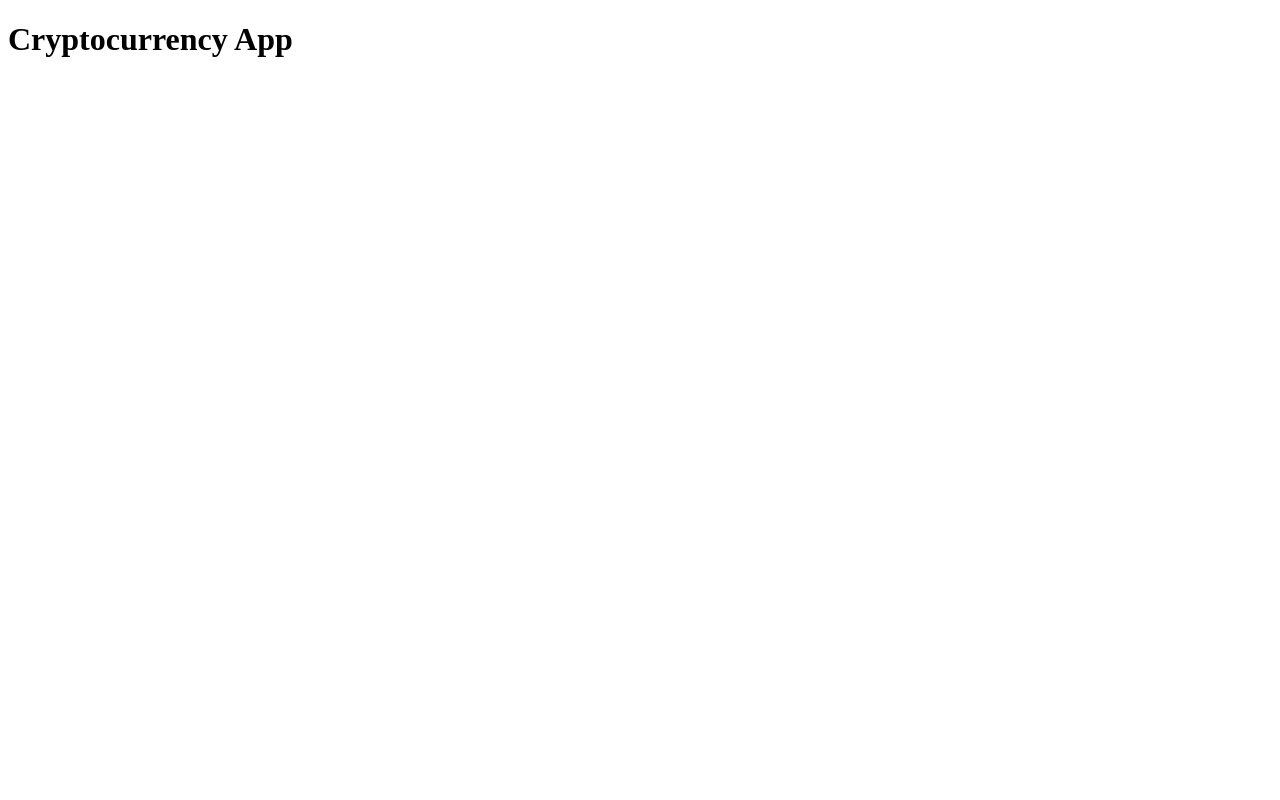
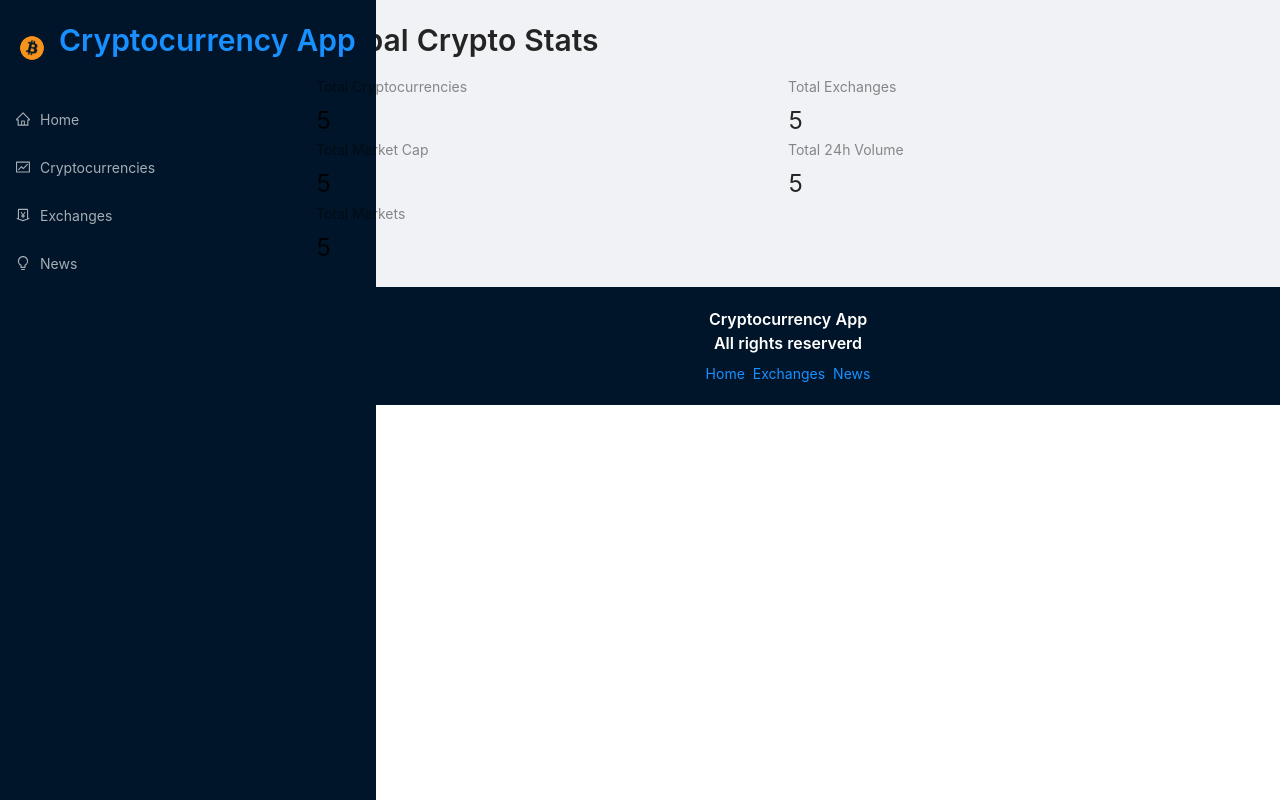
Before and after one commit to DavidPayet/Cryptocurrency_App, a React (Create React App) app: page / in a window 1280 px wide. Built offline with nearby package versions, Linux system fonts and the light colour scheme; the HTML template or start-up script is replaced by a standard one.

Commit message:
routes, links ans all necessary components initialization

```diff
--- a/src/App.js
+++ b/src/App.js
@@ -1,10 +1,41 @@
+import { Routes, Route, Link } from 'react-router-dom'
+import { Layout, Typography, Space } from 'antd'
+import './style/App.css'
+import { Navbar, HomePage, Exchanges, Cryptocurrencies, CryptoDetails, News } from './components'
 
-function App() {
+const App = () => {
   return (
-    <div className="App">
-      <h1>Cryptocurrency App</h1>
+    <div className="app">
+      <div className="navbar">
+        <Navbar />
+      </div>
+      <div className="main">
+        <Layout>
+          <div className="routes">
+            <Routes>
+              <Route path='/' element={<HomePage />} />
+              <Route path='/exchanges' element={<Exchanges />} />
+              <Route path='/cryptocurrencies' element={<Cryptocurrencies />} />
+              <Route path='/crypto/:coinId' element={<CryptoDetails />} />
+              <Route path='/news' element={<News />} />
+            </Routes>
+          </div>
+        </Layout>
+        <div className="footer">
+          <Typography.Title level={5} style={{ color: 'white', textAlign: 'center' }}>
+            Cryptocurrency App
+            <br />
+            All rights reserverd
+          </Typography.Title>
+          <Space>
+            <Link to='/'>Home</Link>
+            <Link to='/exchanges'>Exchanges</Link>
+            <Link to='/news'>News</Link>
+          </Space>
+        </div>
+      </div>
     </div>
   );
 }
 
-export default App;
+export default App
--- /dev/null
+++ b/src/components/CryptoDetails.jsx
@@ -0,0 +1,8 @@
+
+const CryptoDetails = () => {
+  return (
+    <div>CryptoDetails</div>
+  )
+}
+
+export default CryptoDetails
--- /dev/null
+++ b/src/components/Cryptocurrencies.jsx
@@ -0,0 +1,8 @@
+
+const Cryptocurrencies = () => {
+  return (
+    <div>Cryptocurrencies</div>
+  )
+}
+
+export default Cryptocurrencies
--- /dev/null
+++ b/src/components/Exchanges.jsx
@@ -0,0 +1,8 @@
+
+const Exchanges = () => {
+  return (
+    <div>Exchanges</div>
+  )
+}
+
+export default Exchanges
--- /dev/null
+++ b/src/components/HomePage.jsx
@@ -0,0 +1,22 @@
+import millify from 'millify'
+import { Typography, Row, Col, Statistic } from 'antd'
+import { Link } from 'react-router-dom'
+
+const { Title } = Typography
+
+const HomePage = () => {
+  return (
+    <>
+      <Title level={2} className='heading'>Global Crypto Stats</Title>
+      <Row>
+        <Col span={12}><Statistic title='Total Cryptocurrencies' value='5' /></Col>
+        <Col span={12}><Statistic title='Total Exchanges' value='5' /></Col>
+        <Col span={12}><Statistic title='Total Market Cap' value='5' /></Col>
+        <Col span={12}><Statistic title='Total 24h Volume' value='5' /></Col>
+        <Col span={12}><Statistic title='Total Markets' value='5' /></Col>
+      </Row>
+    </>
+  )
+}
+
+export default HomePage
--- /dev/null
+++ b/src/components/Navbar.jsx
@@ -0,0 +1,34 @@
+import { Button, Menu, Typography, Avatar } from 'antd'
+import { Link } from 'react-router-dom'
+import { HomeOutlined, MoneyCollectOutlined, BulbOutlined, FundOutlined, MenuOutlined } from '@ant-design/icons'
+import icon from '../images/btc.png'
+
+const Navbar = () => {
+  return (
+    <div className='nav-container'>
+      <div className="logo-container">
+        <Avatar src={icon} size='small' />
+        <Typography.Title level={2} className='logo'>
+          <Link to='/'>Cryptocurrency App</Link>
+        </Typography.Title>
+      </div>
+
+      <Menu theme='dark'>
+        <Menu.Item icon={<HomeOutlined />}>
+          <Link to='/'>Home</Link>
+        </Menu.Item>
+        <Menu.Item icon={<FundOutlined />}>
+          <Link to='/cryptocurrencies'>Cryptocurrencies</Link>
+        </Menu.Item>
+        <Menu.Item icon={<MoneyCollectOutlined />}>
+          <Link to='/exchanges'>Exchanges</Link>
+        </Menu.Item>
+        <Menu.Item icon={<BulbOutlined />}>
+          <Link to='/news'>News</Link>
+        </Menu.Item>
+      </Menu>
+    </div>
+  )
+}
+
+export default Navbar
--- /dev/null
+++ b/src/components/News.jsx
@@ -0,0 +1,8 @@
+
+const News = () => {
+  return (
+    <div>News</div>
+  )
+}
+
+export default News
--- /dev/null
+++ b/src/components/index.js
@@ -0,0 +1,6 @@
+export { default as Navbar } from './Navbar'
+export { default as HomePage } from './HomePage'
+export { default as Cryptocurrencies } from './Cryptocurrencies'
+export { default as Exchanges } from './Exchanges'
+export { default as CryptoDetails } from './CryptoDetails'
+export { default as News } from './News'
--- a/src/index.js
+++ b/src/index.js
@@ -1,10 +1,15 @@
-import React from 'react';
-import ReactDOM from 'react-dom/client';
-import App from './App';
+import React from 'react'
+import ReactDOM from 'react-dom/client'
+import { BrowserRouter as Router } from 'react-router-dom'
+import App from './App'
+import 'antd/dist/antd.css'
 
-const root = ReactDOM.createRoot(document.getElementById('root'));
+const root = ReactDOM.createRoot(document.getElementById('root'))
+
 root.render(
   <React.StrictMode>
-    <App />
+    <Router>
+      <App />
+    </Router>
   </React.StrictMode>
-);
+)
--- /dev/null
+++ b/src/style/App.css
@@ -0,0 +1,378 @@
+:root{
+  --text-primary:#000;
+  --bgPrimary:#fff;
+ --bgSecondary: #F9F9F9;
+ --pink: #0071bd;
+ --light-blue: #e6f7ff;
+ --border: #d9d9d9;
+}
+
+* {
+  margin: 0;
+  padding: 0;
+  box-sizing: border-box;
+}
+
+a:hover{
+  color: var(--pink) !important;
+}
+
+.app{
+  display: flex;
+  overflow: hidden;
+}
+
+.navbar{
+  flex: 0.2;
+  background-color: rgb(0, 21, 41);
+}
+
+.main{
+  flex: 0.8;
+  width: 100%;
+
+}
+.routes{
+  padding: 20px;
+}
+.nav-container{
+  position: fixed;
+  left: 0;
+  margin: 10px;
+  height: 100vh;
+  margin: 0px;
+  background-color: rgb(0, 21, 41);
+}
+
+.logo-container{
+  background-color: #001529;
+  display: flex;
+  padding: 20px;
+  align-items: center;
+  width: 100%;
+}
+.logo{
+  margin:0 0 0 15px;
+}
+.logo a{
+ color: white;
+}
+.menu-control-container{
+  display: none !important;
+  position: absolute !important;
+  right: 10px !important;
+  top: 25px !important;
+  font-size: 1.2rem !important;
+  background-color: var(--bgSecondary) !important;
+  border: none !important;
+}
+
+.loader{
+  height: 81vh;
+  display: flex;
+  justify-content: center;
+  align-items: center;
+}
+
+@media screen and (max-width:1300px){
+  .main{
+      margin-left: 50px;
+  }
+}
+
+@media screen and (max-width:1170px){
+  .main{
+      margin-left: 50px;
+  }
+}
+
+@media screen and (max-width:1000px){
+  .main{
+      margin-left: 100px;
+  }
+}
+
+@media screen and (max-width:800px){
+  .app{
+      flex-direction: column;
+      overflow: hidden;
+  }
+
+  .navbar{
+      flex: 1;
+  }
+
+  .main{
+      flex: 1;
+      margin-top: 90px;
+      margin-left: 0px;
+      margin-right: 10px;
+  }
+
+  .nav-container{
+      height: 8vh;
+      position:fixed;
+      width: 100%;
+      z-index: 100;
+      background-color: var(--bgSecondary);
+  }
+
+  .menu-control-container{
+      display: block !important;
+  }
+
+  .ant-menu{
+      position: absolute;
+      right: 0px;
+  }
+  .home-title{
+      font-size: 1.4rem !important;
+  }
+  .show-more{
+      font-size: 1.3rem !important;
+  }
+}
+
+.coin-detail-container{
+  margin: 30px;
+}
+
+.coin-heading-container{
+  display: flex;
+  justify-content: center;
+  align-items: center;
+  flex-direction: column;
+  border-bottom: 1px solid var(--border);
+  padding-top: 20px;
+  padding-bottom: 20px;
+  gap: 10px;
+}
+
+.coin-heading-container .coin-name{
+  font-weight: 900;
+  color: var(--pink);
+}
+
+.coin-heading-container p{
+  font-size: 1rem;
+  opacity: 0.9;
+  margin-bottom: 20px;
+}
+
+.stats-container{
+  display: flex;
+  justify-content: space-between;
+  align-items: center;
+  gap: 40px;
+}
+
+.stats-container h2{
+  font-weight: 700;
+  font-size: 1.4rem;
+  margin-top: 20px;
+  color: var(--pink);
+}
+
+.coin-details-heading{
+  font-weight: 700 !important;
+  margin-top: 20px !important;
+  color: var(--pink) !important;
+}
+
+.coin-stats{
+  display: flex;
+  justify-content: space-between;
+  border-bottom: 1px solid var(--border);
+  font-size: 1rem;
+  opacity: 0.9;
+  padding: 20px;
+
+}
+
+.coin-stats-name{
+  display: flex;
+  gap: 10px;
+  font-size: 1rem;
+}
+
+.stats{
+  font-weight: 800;
+}
+
+.coin-value-statistics-heading p{
+  font-size: 1rem;
+  opacity: 0.9;
+}
+
+.coin-desc-link{
+  display: flex;
+  gap: 40px;
+  margin-top: 40px;
+  padding-top: 20px;
+}
+
+.coin-desc-link h2{
+  font-weight: 700;
+  color: var(--pink);
+}
+
+.coin-desc-link p{
+  font-size: 1rem;
+  opacity: 0.9;
+}
+
+.coin-desc-link a{
+  color: var(--pink);
+}
+
+.coin-desc-link h3{
+  font-weight: 700;
+}
+
+.coin-desc{
+  flex: 0.5;
+}
+
+.coin-links{
+padding: 0px 20px;
+  flex: 0.5;
+}
+
+.coin-link{
+  display: flex;
+  justify-content: space-between;
+  align-items: center;
+  border-bottom: 1px solid var(--border);
+  padding: 20px;
+}
+
+.link-name{
+  text-transform: capitalize;
+  font-size: 1rem;
+}
+
+.coin-link a{
+  color: var(--pink);
+  font-weight: 700;
+  font-size: 1rem;
+}
+
+.coin-link:hover, .coin-stats:hover{
+  background-color: var(--bgSecondary);
+}
+
+@media screen and (max-width:1000px){
+  .stats-container{
+      flex-direction: column;
+  }
+  .coin-desc-link{
+      flex-direction: column;
+  }
+  .stats-container h2{
+      margin-top: 0px;
+  }
+}
+
+@media screen and (max-width: 500px){
+  .coin-links{
+      padding: 0px;
+  }
+  .coin-detail-container{
+      margin: 0;
+  }
+}
+@media screen and (max-width: 500px){
+  .heading{
+      margin-top: 20px;
+  }
+}
+
+.select-news{
+  width: 180px;
+}
+.news-card{
+  min-height: 300px !important;
+}
+.news-image-container{
+  display: flex !important;
+  justify-content: space-between !important;
+}
+.news-title{
+width: 70%;
+}
+
+.news-image-container .img{
+  width:100px;
+  height:100px;
+}
+.news-card p{
+  color: black;
+  margin: 10px 0px !important;
+}
+.provider-container{
+  display: flex;
+  justify-content: space-between;
+}
+.provider-name{
+  margin-left: 10px;
+}
+
+.chart-header{
+  display: flex;
+  justify-content: space-between;
+  gap: 50px;
+  color: #0071bd;
+}
+.chart-title{
+  color: #0071bd !important;
+}
+.price-container{
+  display: flex !important;
+  gap: 20px !important;
+  align-items: center !important;
+  flex-wrap: wrap !important;
+}
+.price-change{
+  font-weight: 900 !important;
+}
+.current-price{
+  margin-top: 0px !important;
+  font-weight: 900 !important;
+}
+.home-heading-container{
+  display: flex;
+  justify-content: space-between;
+  align-items: center;
+  margin-top: 40px;
+}
+.show-more{
+  margin-top: 0px !important;
+}
+.exchange-image{
+  margin: 0px 10px !important;
+}
+.search-crypto{
+  margin: 20px auto 30px auto;
+  width: 250px;
+}
+.crypto-card-container{
+  min-height: 65vh !important;
+}
+.crypto-card{
+  min-width: 250px;
+}
+.crypto-card .crypto-image{
+  width:35px;
+}
+.select-timeperiod{
+  width: 200px !important;
+  margin-top: 20px !important;
+}
+
+.footer {
+  background-color: #001529;
+  display: flex;
+  flex-direction: column;
+  padding: 20px;
+  align-items: center;
+}
```
Also changed, not shown: package.json (+11 -0 lines), src/images/btc.png (added), 1 other file (tests, documents, lock files or other folders).
